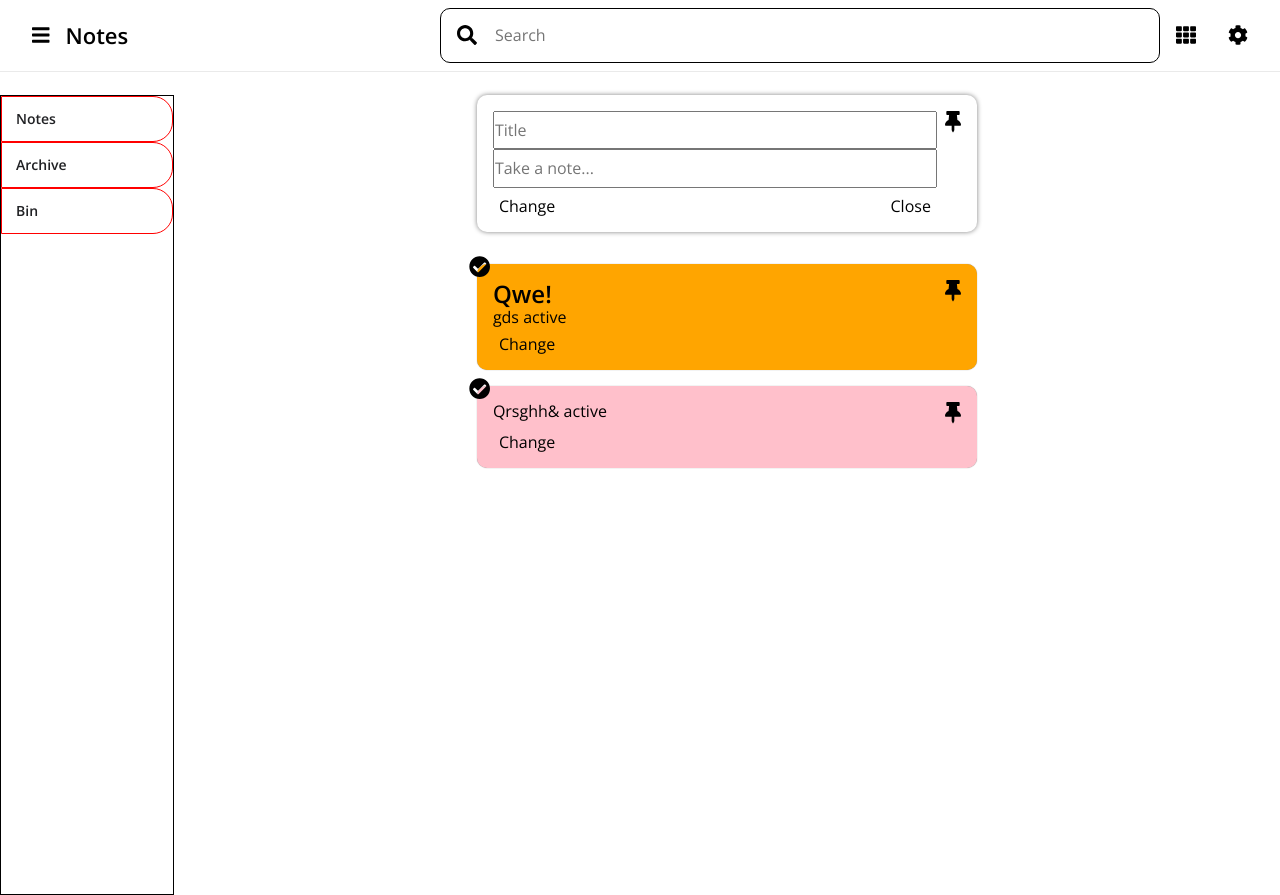
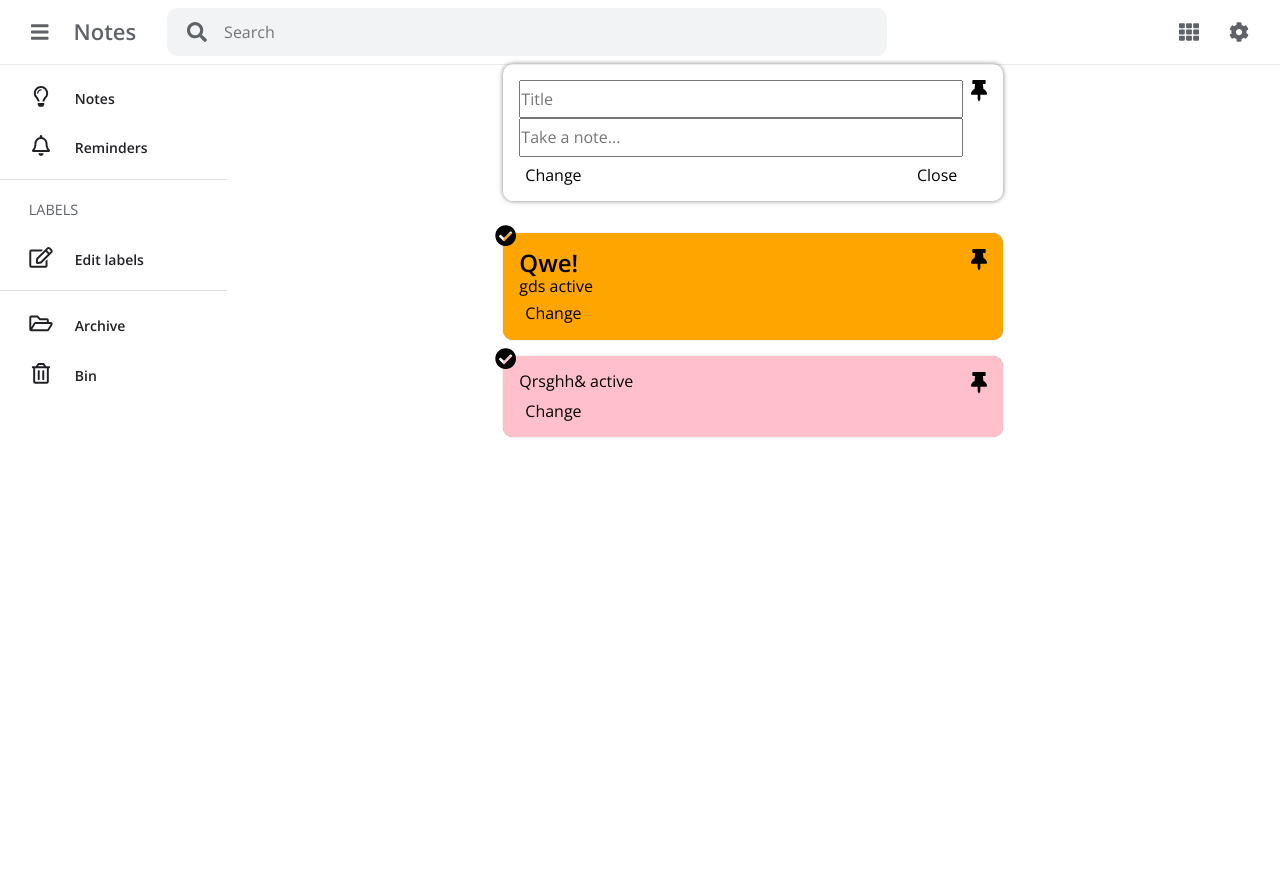
Before and after one commit to Awfj/notes, a React (Create React App) app: page / in a window 1280 px wide. After the commit the page ends 864 px from the top, so only its background shows below. Built offline with nearby package versions, Linux system fonts and the light colour scheme.

Commit message:
style sidebar

```diff
--- a/package.json
+++ b/package.json
@@ -4,6 +4,7 @@
   "private": true,
   "dependencies": {
     "@fortawesome/fontawesome-svg-core": "^1.2.24",
+    "@fortawesome/free-regular-svg-icons": "^5.11.2",
     "@fortawesome/free-solid-svg-icons": "^5.11.1",
     "@fortawesome/react-fontawesome": "^0.1.4",
     "node-sass": "^4.12.0",
--- a/src/components/App/App.js
+++ b/src/components/App/App.js
@@ -7,7 +7,7 @@ import NoteList from "../../containers/NoteList";
 import Sidebar from "../Sidebar/Sidebar";
 
 function App(props) {
-  console.log(props)
+  // console.log(props)
   // handleClick = e => {
   //   const noteForm = document.forms.noteForm;
   //   if (noteForm.contains(e.target)) return;
--- a/src/components/App/App.module.scss
+++ b/src/components/App/App.module.scss
@@ -33,6 +33,6 @@
     display: flex;
   }
   .notes {
-    flex-grow: 7;
+    flex-grow: 9;
   }
 }
--- a/src/components/Header/Header.js
+++ b/src/components/Header/Header.js
@@ -1,7 +1,7 @@
 import React from "react";
 import styles from "./Header.module.scss";
 import ChangeButton from "../../containers/ChangeButton";
-import { notesLayoutOptions } from '../../store/actions/actionTypes';
+import { notesLayoutOptions } from "../../store/actions/actionTypes";
 import { FontAwesomeIcon } from "@fortawesome/react-fontawesome";
 import {
   faSearch,
@@ -12,7 +12,6 @@ import {
 } from "@fortawesome/free-solid-svg-icons";
 
 const Header = props => {
-  // console.log(props)
   let iconView = "";
   switch (props.view) {
     case "grid":
@@ -24,25 +23,23 @@ const Header = props => {
   return (
     <header className={styles.Header}>
       <div>
-        {/* <ToggleButton>
-          <FontAwesomeIcon icon={faBars} />
-        </ToggleButton> */}
         <button
           type="button"
-          className={styles.iconMenu}
+          className={styles.iconSidebar}
           onClick={props.toggleSidebar}
         >
           <FontAwesomeIcon icon={faBars} />
         </button>
         <h1>Notes</h1>
       </div>
-      <div className={styles.tools}>
+      <div>
         <form>
           <button className={styles.iconSearch}>
             <FontAwesomeIcon icon={faSearch} />
           </button>
           <input type="search" placeholder="Search" />
         </form>
+      </div>
       <div>
         {/* <button type="button" id="grid" onClick={props.changeView}>
             <FontAwesomeIcon icon={iconView} />
@@ -55,7 +52,6 @@ const Header = props => {
         </button>
         {/* <button type='button'>Enable Dark Theme</button> */}
       </div>
-      </div>
     </header>
   );
 };
--- a/src/components/Header/Header.module.scss
+++ b/src/components/Header/Header.module.scss
@@ -1,42 +1,63 @@
 .Header {
-  // border-bottom: 1px solid grey;
   display: grid;
-  grid-template-columns: auto 1fr;
+  grid-template-columns: 1fr 7fr 1fr;
+  grid-gap: 1em;
   box-shadow: 0 0 1px gray;
-  margin-bottom: 1.5em;
   padding: 0.5em 1em;
   div {
     display: flex;
     align-items: center;
   }
-  .tools {
+  & > div:last-child {
     justify-content: flex-end;
   }
   h1 {
     font-size: 1.375em;
   }
+  h1,
+  svg {
+    color: #5f6368;
+  }
   form {
+    display: flex;
+    align-items: center;
+    background-color: #f1f3f4;
     border-radius: 10px;
     padding-right: 2em;
-    border: 1px solid #000;
-    display: flex;
     width: 100%;
     max-width: 720px;
+    &:focus-within {
+      background-color: white;
+      box-shadow: 0 1px 3px gray;
+    }
+    input {
+      border: none;
+      background-color: transparent;
+      padding: 0.9em 0;
+      width: 100%;
+    }
   }
   button {
-    padding: 1em;
+    font-size: 1.25rem;
+    padding: 0.7em 0.75em;
   }
-  input {
-    border: none;
+
+  svg {
+    display: block;
   }
-  svg {
-    font-size: 1.25em;
+  .iconSidebar {
+    margin-right: 0.5em;
   }
-  .iconMenu, .iconSearch {
-    &:hover{
+  .iconSidebar,
+  .iconSearch {
+    border-radius: 50%;
+    &:hover {
       background-color: rgba(60,64,67,0.08);
-      // border-radius: 50%;
-      border: 1px solid #000;
     }
   }
+  .iconSearch {
+    margin-left: .5em;
+    margin-right: .35em;
+    padding: 0.5em;
+  }
 }
--- a/src/components/Sidebar/Sidebar.js
+++ b/src/components/Sidebar/Sidebar.js
@@ -1,4 +1,12 @@
 import React from "react";
+import { FontAwesomeIcon } from "@fortawesome/react-fontawesome";
+import {
+  faLightbulb,
+  faBell,
+  faTrashAlt,
+  faEdit,
+  faFolderOpen
+} from "@fortawesome/free-regular-svg-icons";
 import styles from "./Sidebar.module.scss";
 import FilterLink from "../../containers/FilterLink";
 import { notesVisibilityFilters } from "../../store/actions/actionTypes";
@@ -8,20 +16,34 @@ const Sidenav = () => {
     <aside className={styles.Sidebar}>
       <ul>
         <li>
-          <FilterLink filter={notesVisibilityFilters.SHOW_ACTIVE}>Notes</FilterLink>
+          <FilterLink filter={notesVisibilityFilters.SHOW_ACTIVE}>
+            <FontAwesomeIcon icon={faLightbulb} fixedWidth />Notes
+          </FilterLink>
         </li>
-        {/* <li>
-          <a href="#as">Reminders</a>
-        </li> */}
+        <li>
+          <FilterLink>
+            <FontAwesomeIcon icon={faBell} fixedWidth />Reminders
+          </FilterLink>
+        </li>
       </ul>
+      <dl>
+        <dt>Labels</dt>
+        <dd>
+          <button type="button">
+            <FontAwesomeIcon icon={faEdit} fixedWidth />Edit labels
+          </button>
+        </dd>
+      </dl>
       <ul>
         <li>
           <FilterLink filter={notesVisibilityFilters.SHOW_ARCHIVED}>
-            Archive
+            <FontAwesomeIcon icon={faFolderOpen} fixedWidth />Archive
           </FilterLink>
         </li>
         <li>
-          <FilterLink filter={notesVisibilityFilters.SHOW_DELETED}>Bin</FilterLink>
+          <FilterLink filter={notesVisibilityFilters.SHOW_DELETED}>
+            <FontAwesomeIcon icon={faTrashAlt} fixedWidth />Bin
+          </FilterLink>
         </li>
       </ul>
     </aside>
--- a/src/components/Sidebar/Sidebar.module.scss
+++ b/src/components/Sidebar/Sidebar.module.scss
@@ -1,25 +1,30 @@
 .Sidebar {
-  border: 1px solid #000;
   min-height: 100vh;
   flex-grow: 1;
-  // max-width: 350px;
-  // width: 100%;
-  // display: flex;
-  // justify-content: flex-start;
-  li {
-    // display: grid;
-    // display: inline-block;
-    // border: 1px solid blue;
+  display: none;
+  ul,
+  dl {
+    padding: 0.5em 0;
+  }
+  ul:not(:last-child),
+  dl {
+    border-bottom: 1px solid #ddd;
+  }
+  dt {
+    color: #5f6368;
+    font-size: 0.9rem;
+    text-transform: uppercase;
+  }
 
+  li,
+  dd {
     & > * {
       color: #202124;
       font-weight: 600;
-      font-size: .875rem;
-      padding: 1em;
-      border: 1px solid red;
+      font-size: 0.875rem;
       border: {
-        top-right-radius: 20px;
-        bottom-right-radius: 20px;
+        top-right-radius: 25px;
+        bottom-right-radius: 25px;
       }
       text-align: left;
       display: block;
@@ -27,9 +32,25 @@
       &:hover {
         background-color: #f1f3f4;
       }
-      &:active {
-        background-color: #feefc3;
-      }
     }
   }
+  dt,
+  li > *,
+  dd > * {
+    padding: 1em 1em 1em 2em;
+  }
+  svg {
+    font-size: 1.3rem;
+    margin-right: 1em;
+  }
 }
+
+.active {
+  background-color: #feefc3;
+}
+
+@media (min-width: 1024px) {
+  .Sidebar {
+    display: block;
+  }
+}
--- a/src/index.css
+++ b/src/index.css
@@ -30,12 +30,18 @@ h4,
 h5,
 h6,
 p,
+dl,
+dd,
 ul {
   margin: 0;
 }
 
 ul {
   padding-left: 0;
+}
+
+dd {
+  margin: 0;
 }
 
 li {
```
Also changed, not shown: 1 other file (tests, documents, lock files or other folders). Lines whose indentation alone changed are shown as unchanged.
